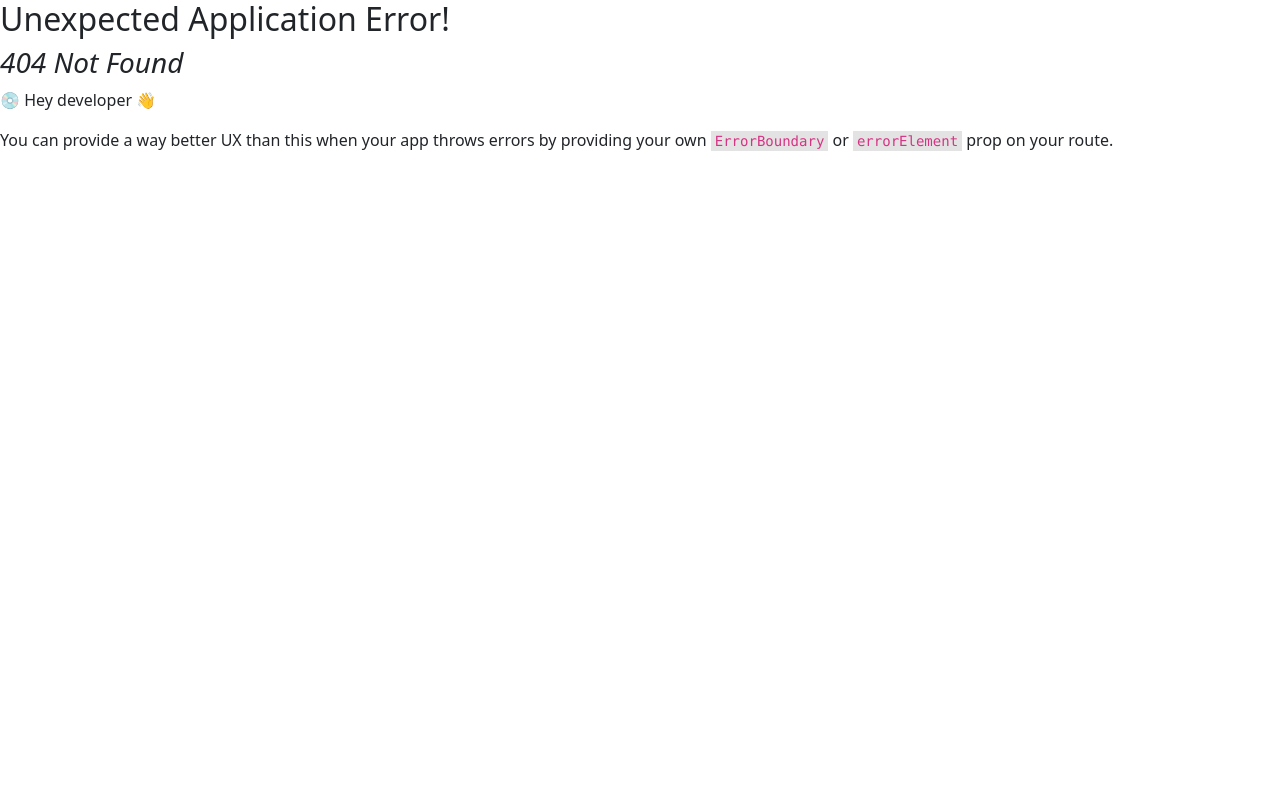
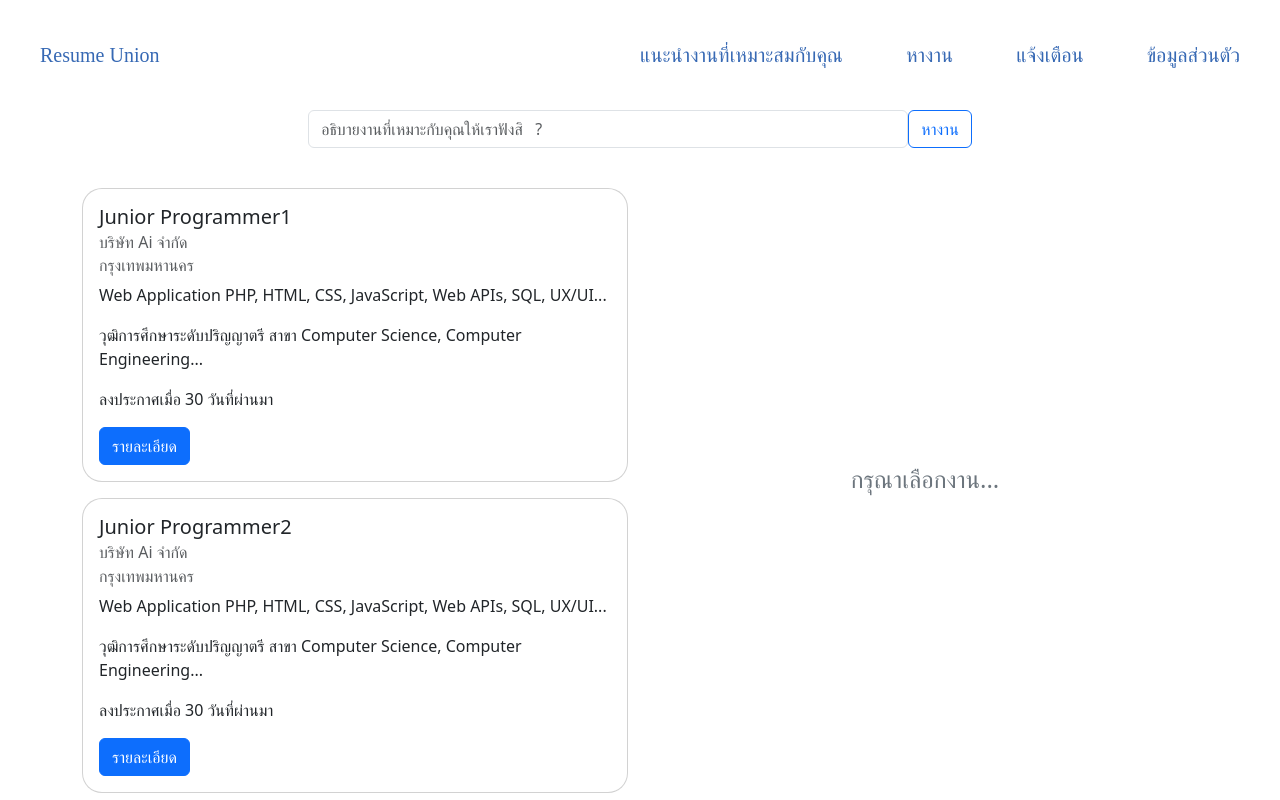
Before and after one commit to Phongsathornjan/Website-Matching-Resumes-and-Positions, a React (Vite) app in the folder frontend/: page /UserIndexPage in a window 1280 px wide. Before the commit this address had no page. Shown: the top 800 px of the page. Built offline with nearby package versions, Linux system fonts and the light colour scheme; a web font is replaced by a local one.

Commit message:
add UserIndexPage

```diff
--- a/frontend/src/JobApplicationPage.jsx
+++ b/frontend/src/JobApplicationPage.jsx
@@ -1,4 +1,3 @@
-// src/components/SignUpPage.jsx
 import React from 'react';
 import Navbar from './components/Navbar.jsx';
 import JobApplicationList from './components/JobApplicationForm.jsx'
--- a/frontend/src/SignInPage.jsx
+++ b/frontend/src/SignInPage.jsx
@@ -1,4 +1,3 @@
-// src/components/SignUpPage.jsx
 import React, { useEffect } from 'react';
 import Navbar from './components/Navbar.jsx';
 import Bottombar from './components/Bottombar.jsx';
--- a/frontend/src/SignUpPage.jsx
+++ b/frontend/src/SignUpPage.jsx
@@ -1,4 +1,3 @@
-// src/components/SignUpPage.jsx
 import React, { useEffect } from 'react';
 import Navbar from './components/Navbar.jsx';
 import Bottombar from './components/Bottombar.jsx';
--- /dev/null
+++ b/frontend/src/UserIndexPage.jsx
@@ -0,0 +1,37 @@
+import React from 'react';
+import UserNavbar from './components/UserNavbar.jsx';
+import CompanyList from './components/CompanyList';
+
+import Button from 'react-bootstrap/Button';
+import Form from 'react-bootstrap/Form';
+
+const Userindexpage = () => {
+
+  return (
+    <>
+      <UserNavbar></UserNavbar>
+      <div style={formStyle}>
+        <Form.Control
+          placeholder="อธิบายงานที่เหมาะกับคุณให้เราฟังสิ   ?"
+          style={inputStyle}
+        />
+        <Button variant="outline-primary" id="button-addon2">
+          หางาน
+        </Button>
+        </div>
+        <CompanyList></CompanyList>
+    </>
+  );
+};
+
+const inputStyle = {
+    width: '600px'
+  };
+
+const formStyle = {
+    display: 'flex',
+    margin: '40px',
+    justifyContent: 'center'
+  };
+
+export default Userindexpage;
--- a/frontend/src/components/UserNavbar.jsx
+++ b/frontend/src/components/UserNavbar.jsx
@@ -41,7 +41,7 @@ const linkStyle = {
 };
 
 const rightBarStyle = {
-  width: "500px",
+  width: "600px",
   justifyContent: "space-between",
   display: "flex"
 };
--- a/frontend/src/main.jsx
+++ b/frontend/src/main.jsx
@@ -9,6 +9,7 @@ import SendEmailPage from './SendEmailPage.jsx';
 import SignUpPage from './SignUpPage.jsx';
 import SignInPage from './SignInPage.jsx';
 import JobApplicationPage from './JobApplicationPage.jsx';
+import UserIndexPage from './UserIndexPage.jsx';
 
 import 'bootstrap/dist/css/bootstrap.min.css';
 
@@ -49,6 +50,9 @@ const router = createBrowserRouter([
   {
     path: "/JobApplication",
     element:  <JobApplicationPage></JobApplicationPage>
+  },  {
+    path: "/UserIndexPage",
+    element:  <UserIndexPage></UserIndexPage>
   },
 ]);
 
```
